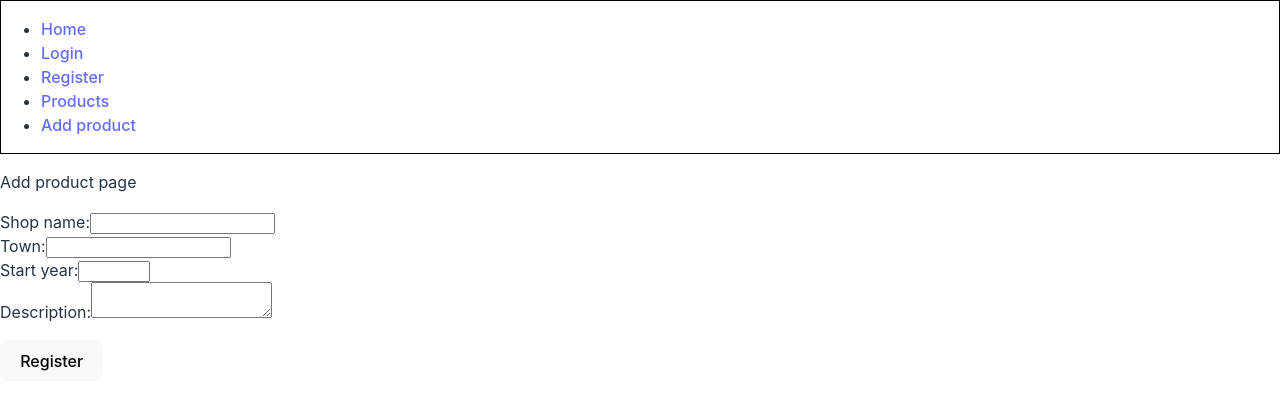
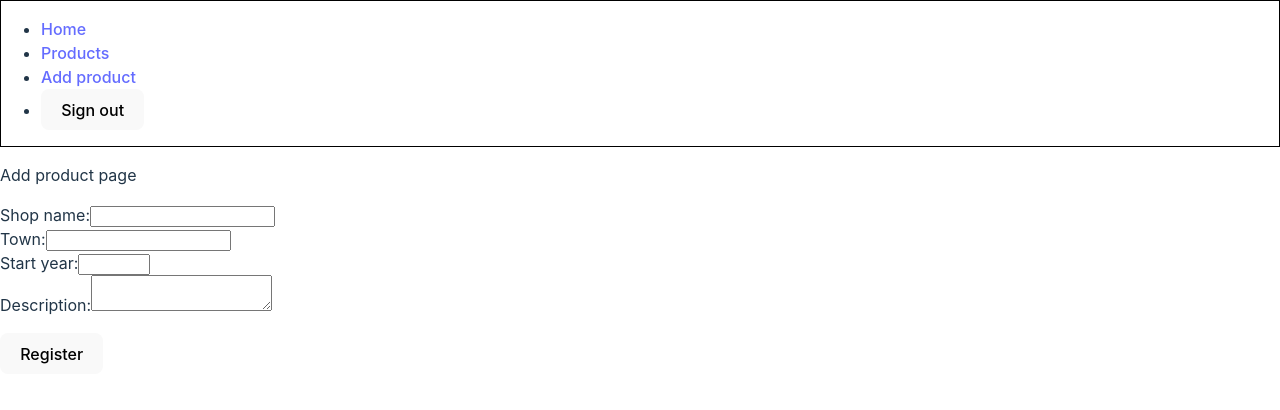
Before and after one commit to Solveta1/solveta_fe_darbas, a React (Vite) app: page /products/add in a window 1280 px wide. Shown: the top 410 px of the page. Built offline with nearby package versions, Linux system fonts and the light colour scheme; sample sign-in values are in the browser's storage.

Commit message:
signout button

```diff
--- a/src/components/navigation/Navigation.jsx
+++ b/src/components/navigation/Navigation.jsx
@@ -1,24 +1,51 @@
-import { Link, Outlet } from 'react-router-dom';
+import { Link, Outlet, useNavigate } from 'react-router-dom';
+import { authProvider } from '../../services/auth';
 
 function Navigation() {
+  const navigate = useNavigate();
+
+  const handleSignout = (event) => {
+    event.preventDefault();
+    authProvider.signout();
+    navigate('/');
+  };
+
+  if (authProvider.isAuthenticated) {
+    return (
+      <div>
+        <nav>
+          <ul>
+            <li>
+              <Link to='/'>Home</Link>
+            </li>
+            <li>
+              <Link to='/products'>Products</Link>
+            </li>
+            <li>
+              <Link to='/products/add'>Add product</Link>
+            </li>
+            <li>
+              <button type='button' onClick={handleSignout}>
+                Sign out
+              </button>
+            </li>
+          </ul>
+        </nav>
+
+        <Outlet />
+      </div>
+    );
+  }
+
   return (
     <div>
       <nav>
         <ul>
           <li>
-            <Link to='/'>Home</Link>
-          </li>
-          <li>
             <Link to='/login'>Login</Link>
           </li>
           <li>
             <Link to='/register'>Register</Link>
-          </li>
-          <li>
-            <Link to='/products'>Products</Link>
-          </li>
-          <li>
-            <Link to='/products/add'>Add product</Link>
           </li>
         </ul>
       </nav>
--- a/src/services/auth.js
+++ b/src/services/auth.js
@@ -29,10 +29,11 @@ export const authProvider = {
       authProvider.error = 'Something went wrong!';
     }
   },
-  async signout() {
+  signout() {
     localStorage.removeItem('token');
     authProvider.isAuthenticated = false;
     authProvider.error = null;
+    console.log('signout');
   },
   async register(crediantials) {
     try {
```
